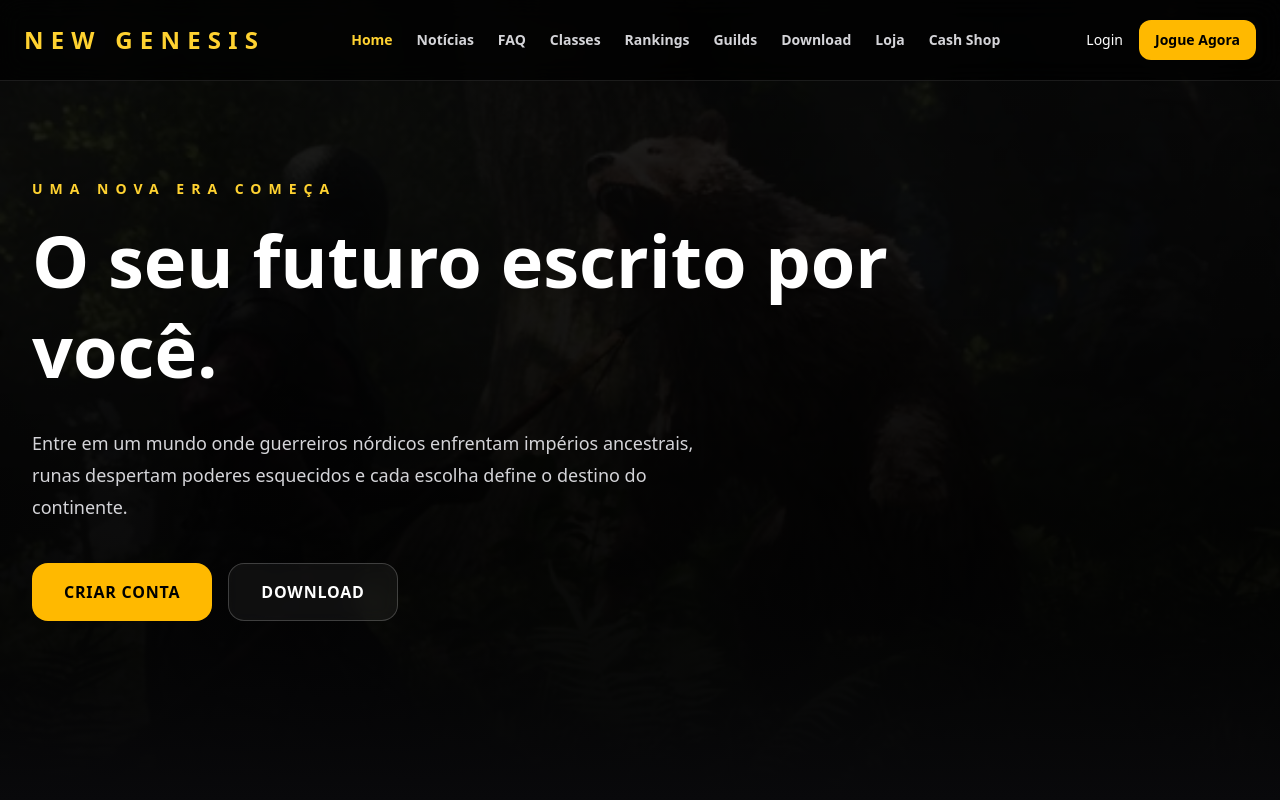
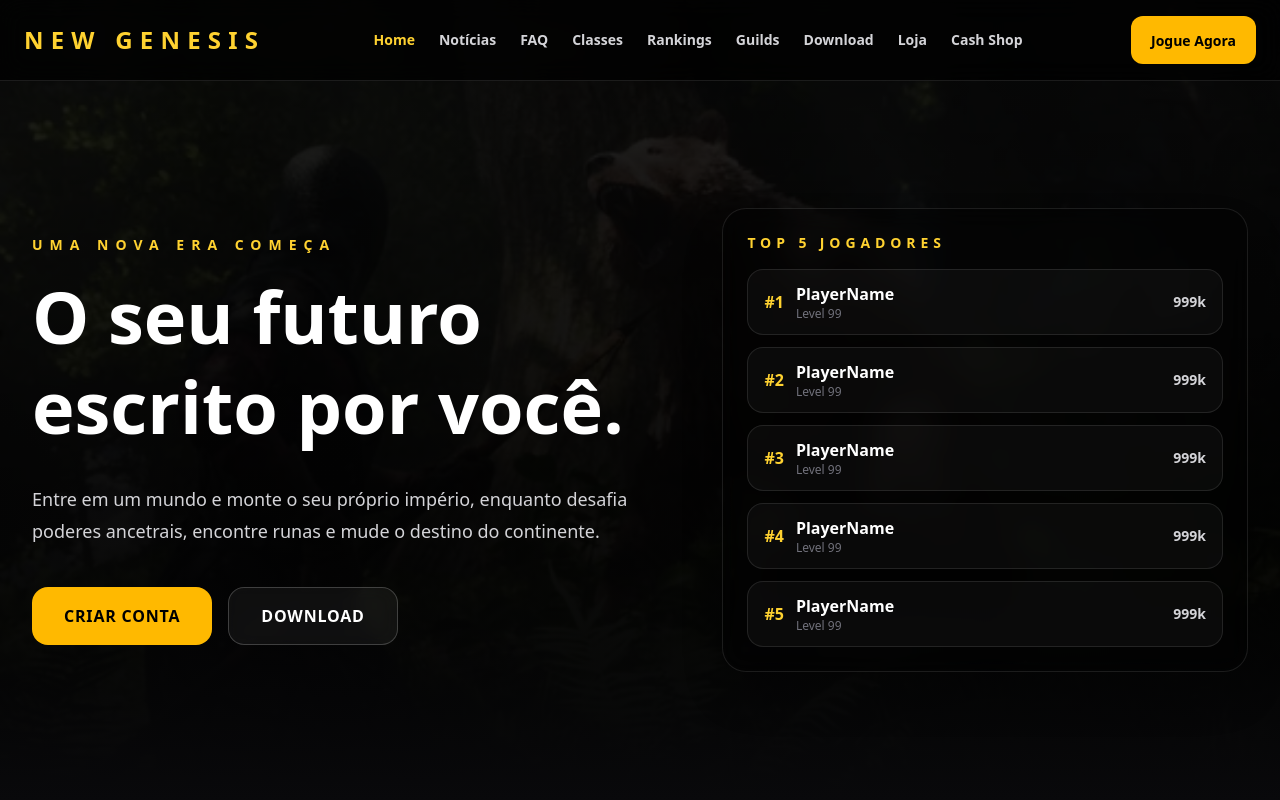
Before and after one commit to crsandrade/newgenesis-webproject, a Next.js app: page / in a window 1280 px wide. Shown: the top 800 px of the page. Built offline with nearby package versions, Linux system fonts and the light colour scheme.

Commit message:
refactor: responsive hero and navbar with top 5 rank

```diff
--- a/components/Navbar.tsx
+++ b/components/Navbar.tsx
@@ -29,15 +29,8 @@ export function Navbar() {
           ))}
         </nav>
 
-        <div className="hidden shrink-0 items-center gap-4 xl:flex">
+        <div className="rounded-xl bg-amber-400 px-5 py-3 text-center font-bold text-black transition hover:bg-amber-300">
           <Link href="/login" className="text-sm transition hover:text-amber-300">
-            Login
-          </Link>
-
-          <Link
-            href="/register"
-            className="rounded-xl bg-amber-400 px-4 py-2.5 text-sm font-bold text-black transition hover:bg-amber-300"
-          >
             Jogue Agora
           </Link>
         </div>
@@ -65,15 +58,7 @@ export function Navbar() {
               <Link
                 href="/login"
                 onClick={() => setIsOpen(false)}
-                className="transition hover:text-amber-300"
-              >
-                Login
-              </Link>
-
-              <Link
-                href="/register"
-                onClick={() => setIsOpen(false)}
-                className="rounded-xl bg-amber-400 px-5 py-3 text-center font-bold text-black transition hover:bg-amber-300"
+                 className="rounded-xl bg-amber-400 px-5 py-3 text-center font-bold text-black transition hover:bg-amber-300"
               >
                 Jogue Agora
               </Link>
--- a/sections/Hero.tsx
+++ b/sections/Hero.tsx
@@ -9,8 +9,9 @@ export function Hero() {
 
       <div className="absolute inset-0 bg-gradient-to-b from-black/40 via-black/70 to-[#09090b]" />
 
+
       <Container>
-        <div className="relative z-10 flex min-h-screen items-center">
+        <div className="relative z-10 grid min-h-screen items-center gap-12 pt-20 lg:grid-cols-[1.1fr_0.9fr]">
           <div className="max-w-2xl xl:max-w-4xl">
             <p className="mb-4 text-xs font-bold uppercase tracking-[0.35em] text-amber-300 sm:text-sm sm:tracking-[0.5em]">
               Uma nova era começa
@@ -21,14 +22,46 @@ export function Hero() {
             </h1>
 
             <p className="mt-6 max-w-2xl text-base leading-7 text-zinc-300 md:mt-8 md:text-lg md:leading-8">
-              Entre em um mundo onde guerreiros nórdicos enfrentam impérios
-              ancestrais, runas despertam poderes esquecidos e cada escolha
-              define o destino do continente.
+              Entre em um mundo e monte o seu próprio império,
+              enquanto desafia poderes ancetrais, encontre runas e mude
+              o destino do continente.
             </p>
-
-            <div className="mt-8 flex flex-col gap-4 sm:flex-row md:mt-10">
+             <div className="mt-8 flex flex-col gap-4 sm:flex-row md:mt-10">
               <PrimaryButton>Criar Conta</PrimaryButton>
               <SecondaryButton>Download</SecondaryButton>
+            </div>
+
+          </div>
+
+          <div className="hidden lg:block">
+            <div className="rounded-3xl border border-white/10 bg-black/40 p-6 shadow-2xl backdrop-blur-md">
+              <p className="mb-4 text-sm font-bold uppercase tracking-[0.35em] text-amber-300">
+                Top 5 jogadores
+              </p>
+
+              <div className="space-y-3">
+                {[1, 2, 3, 4, 5].map((position) => (
+                  <div
+                    key={position}
+                    className="flex items-center justify-between rounded-2xl border border-white/10 bg-white/[0.03] px-4 py-3"
+                  >
+                    <div className="flex items-center gap-3">
+                      <span className="font-black text-amber-300">
+                        #{position}
+                      </span>
+
+                      <div>
+                        <p className="font-bold">PlayerName</p>
+                        <p className="text-xs text-zinc-500">Level 99</p>
+                      </div>
+                    </div>
+
+                    <span className="text-sm font-bold text-zinc-300">
+                      999k
+                    </span>
+                  </div>
+                ))}
+              </div>
             </div>
           </div>
         </div>
```
